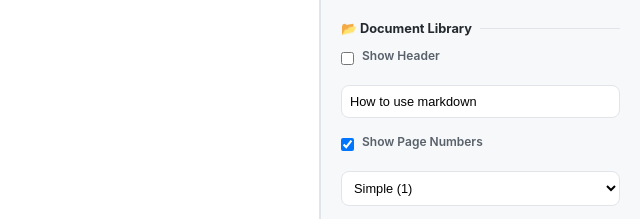
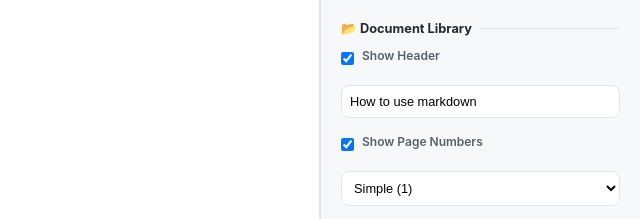
Before and after one commit to Benedict-CS/Markdown-to-PDF, a website: page public/index.html in a window 1280 px wide. Shown: the part 348-567 px from the top of the page, 640-1280 px from the left. Drawn offline with nearby package versions, Linux system fonts and the light colour scheme; a script that the page names is missing.

Commit message:
UX: enable Show Header option by default

```diff
--- a/public/index.html
+++ b/public/index.html
@@ -110,7 +110,7 @@
                 <div class="section-title">📂 Document Library</div>
 
                 <div class="control-group checkbox">
-                    <input type="checkbox" id="show-header">
+                    <input type="checkbox" id="show-header" checked>
                     <label for="show-header">Show Header</label>
                 </div>
                 <div class="control-group">
```
